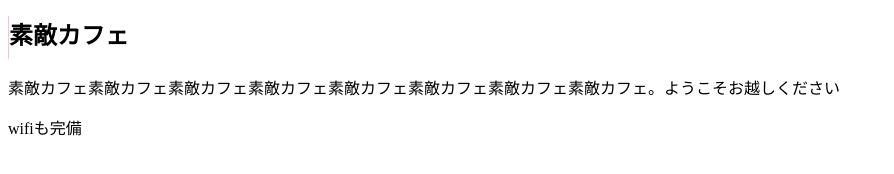
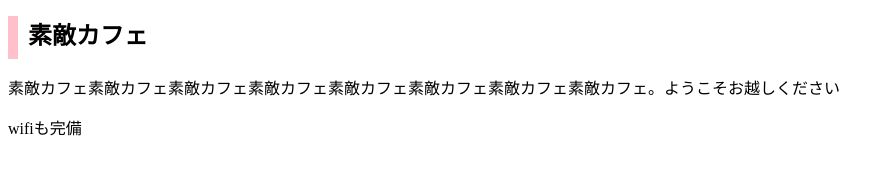
Before and after one commit to aeam777/mycafe, a plain HTML site: page index.html in a window 1280 px wide. Shown: the whole page, without its empty margins (0-894 px from the left). Drawn offline with Linux system fonts and the light colour scheme.

Commit message:
Add files via upload

```diff
--- a/css/styles.css
+++ b/css/styles.css
@@ -1,5 +1,6 @@
 h1 {
     font-size: 24px;
     padding-bottom: 8px;
-    border-left: 1px solid pink;
+    padding-left: 10px;
+    border-left: 10px solid pink;
 }
```
